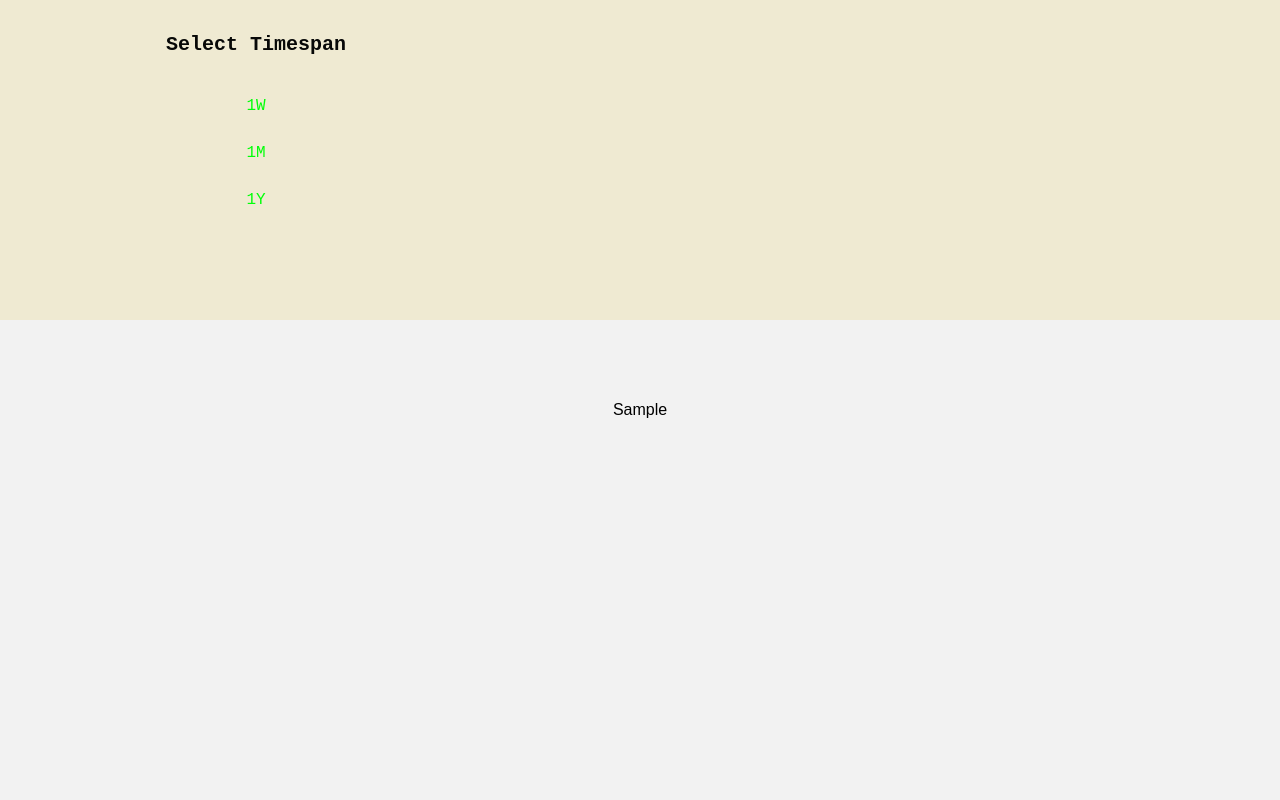
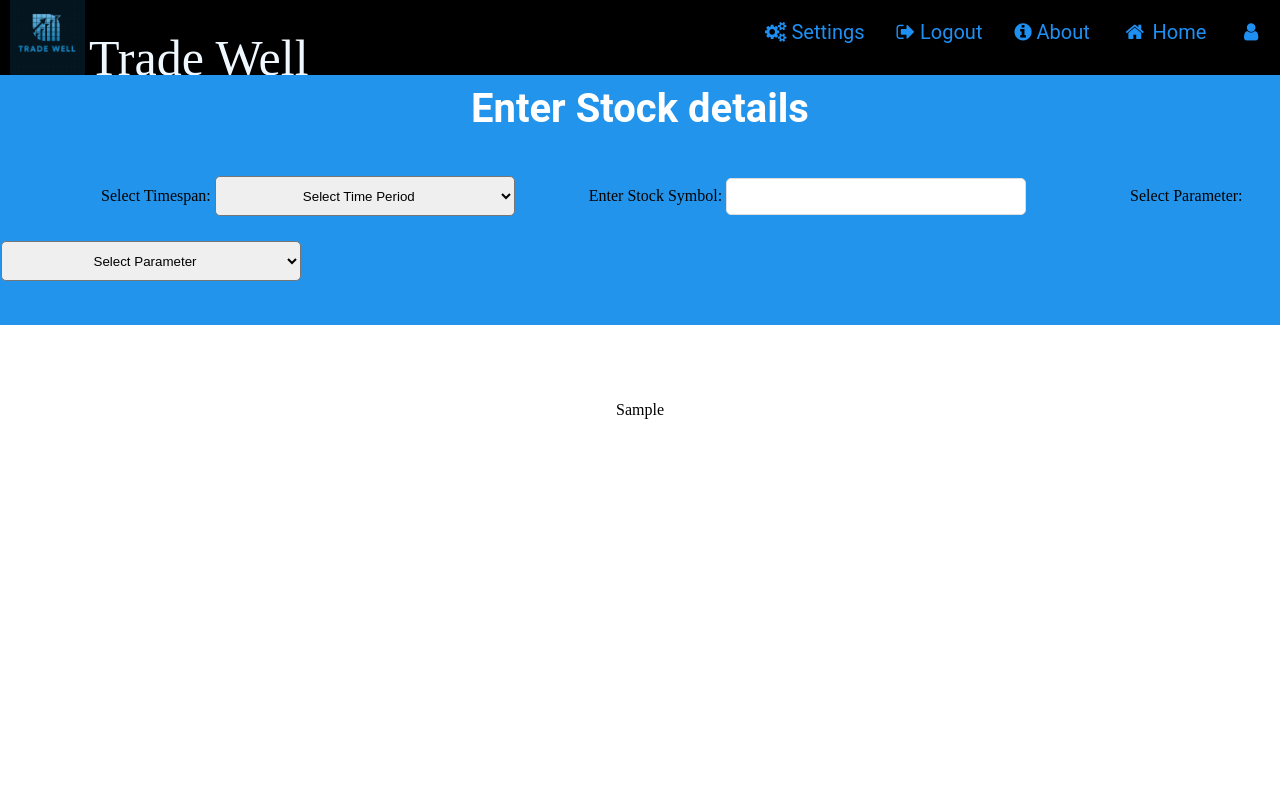
Before and after one commit to cs1597/COP290_Assign1, a Flask app: template templates/plot_stock.html in a window 1280 px wide. Run offline with Flask 3, Linux system fonts and the light colour scheme; the template is opened without the code that fills it: most values are stand-ins (such as "Sample title", 1, 10 or a date in 2020).

Commit message:
Added top nav bar

```diff
--- a/app.py
+++ b/app.py
@@ -78,6 +78,11 @@ def dashboard():
 def homepage():
     return render_template('homepage.html', username=session['username'])
 
+@app.route('/user_info')
+def user_info():
+    return render_template('user_page.html',username=session['username'])
+
+
 @app.route('/analyze_nifty', methods=['GET','POST'])
 def analyze_nifty():
     if request.method=="POST":
@@ -102,40 +107,50 @@ def analyze_nifty():
         plot_html=fig.to_html(full_html=False)
         return render_template('analyze_nifty.html',plot_html=plot_html)
 
-@app.route('/select_stock', methods=['GET','POST'])
-def select_stock():
-    return render_template('select_stock.html', username=session['username'])
-
-@app.route('/select_stocks', methods=['GET','POST'])
-def select_stocks():
-    return render_template('select_stocks.html', username=session['username'])
-
 @app.route('/stock_graph', methods=['GET', 'POST'])
 def stock_graph():
     if request.method == 'POST':
+        stck=request.form['stock']
+        session["selected_stock"]=stck
+        time_period = request.form['time_period']
         end_date = datetime.now().date()
-        if 'stock' in request.form:
-            stck=request.form['stock']
+        if time_period == '1W':
+            start_date = end_date - timedelta(weeks=1)
+        elif time_period == '1M':
+            start_date = end_date - timedelta(weeks=4)
+        elif time_period == '1Y':
+            start_date = end_date - timedelta(weeks=52)
+        elif time_period == '3Y':
+            start_date = end_date - timedelta(weeks=3*52)
+        elif time_period == '5Y':
+            start_date = end_date - timedelta(weeks=5*52)
+        else:
             start_date = end_date - timedelta(weeks=2*52)
-            session['selected_stock'] = stck
-        if 'time_period' in request.form:
-            stck=session.get('selected_stock', None)
-            time_period = request.form['time_period']
-            end_date = datetime.now().date()
-            if time_period == '1W':
-                start_date = end_date - timedelta(weeks=1)
-            elif time_period == '1M':
-                start_date = end_date - timedelta(weeks=4)
-            elif time_period == '1Y':
-                start_date = end_date - timedelta(weeks=52)
-            elif time_period == '3Y':
-                start_date = end_date - timedelta(weeks=3*52)
-            elif time_period == '5Y':
-                start_date = end_date - timedelta(weeks=5*52)
-            else:
-                start_date = end_date - timedelta(weeks=2*52)
+        param=request.form["parameter"]
         df = stock_df(symbol=stck, from_date=start_date, to_date=end_date, series="EQ")
-        trace1=go.Scatter(x=df['DATE'], y=df['CLOSE'], mode='lines', name=stck, line=dict(color='blue'))
+        trace1=go.Scatter(x=df['DATE'], y=df[param], mode='lines', name=stck, line=dict(color='blue'))
+        layout=go.Layout(
+            title=f'Stock Prices for {stck}',
+            xaxis_title='Date',
+            yaxis_title=param,
+            legend=dict(x=0, y=1, traceorder='normal'),
+            xaxis=dict(
+                type='date',
+                tickformat='%Y-%m-%d',
+            ),
+            width=1500,
+            height=400
+        )
+        fig=go.Figure(data=trace1,layout=layout)
+        plot_html=fig.to_html(full_html=False)
+        return render_template('plot_stock.html',plot_html=plot_html)
+    else:
+        stck="SBIN"
+        end_date = datetime.now().date()
+        start_date = end_date - timedelta(weeks=2*52)
+        param="CLOSE"
+        df = stock_df(symbol=stck, from_date=start_date, to_date=end_date, series="EQ")
+        trace1=go.Scatter(x=df['DATE'], y=df[param], mode='lines', name=stck, line=dict(color='blue'))
         layout=go.Layout(
             title=f'Stock Prices for {stck}',
             xaxis_title='Date',
@@ -150,45 +165,61 @@ def stock_graph():
         )
         fig=go.Figure(data=trace1,layout=layout)
         plot_html=fig.to_html(full_html=False)
-        return render_template('plot_stock.html',plot_html=plot_html)
+        return render_template('plot_stock.html')
+
+@app.route('/compare', methods=['GET', 'POST'])
+def compare():
+    if request.method == 'POST':
+        session.pop('selected_stocks', None)
+        symbols = request.form['stock'].split(',')
+        session['selected_stocks'] = symbols
+        time_period = request.form['time_period']
+        end_date = datetime.now().date()
+        if time_period == '1W':
+            start_date = end_date - timedelta(weeks=1)
+        elif time_period == '1M':
+            start_date = end_date - timedelta(weeks=4)
+        elif time_period == '1Y':
+            start_date = end_date - timedelta(weeks=52)
+        elif time_period == '3Y':
+            start_date = end_date - timedelta(weeks=3*52)
+        elif time_period == '5Y':
+            start_date = end_date - timedelta(weeks=5*52)
+        else:
+            start_date = end_date - timedelta(weeks=2*52)
+        plots = []
+        param=request.form["parameter"]
+        for stck in symbols:
+            stck=stck.strip()
+            df = stock_df(symbol=stck, from_date=start_date, to_date=end_date, series="EQ")
+            trace = go.Scatter(x=df['DATE'], y=df[param], mode='lines', name=stck, line=dict(color='blue'))
+            plots.append(trace)
+
+        layout = go.Layout(
+            title=f'Stock Prices for {", ".join(symbols)}',
+            xaxis_title='Date',
+            yaxis_title=param,
+            legend=dict(x=0, y=1, traceorder='normal'),
+            xaxis=dict(
+                type='date',
+                tickformat='%Y-%m-%d',
+            ),
+            width=1500,
+            height=400
+        )
+
+        fig = go.Figure(data=plots, layout=layout)
+        plot_html = fig.to_html(full_html=False)
+        return render_template('compare.html', plot_html=plot_html)
     else:
-        return render_template('stock_form.html')
-
-@app.route('/multiple_stock_graphs', methods=['GET', 'POST'])
-def multiple_stock_graphs():
-    if request.method == 'POST':
+        stck="SBIN"
         end_date = datetime.now().date()
-        if 'stock1' in request.form:
-            stck1=request.form['stock1']
-            start_date = end_date - timedelta(weeks=2*52)
-            session['selected_stock1'] = stck1
-        if 'stock2' in request.form:
-            stck2=request.form['stock2']
-            start_date = end_date - timedelta(weeks=2*52)
-            session['selected_stock2'] = stck2
-        if 'time_period' in request.form:
-            stck1=session.get('selected_stock1', None)
-            stck2=session.get('selected_stock2', None)
-            time_period = request.form['time_period']
-            end_date = datetime.now().date()
-            if time_period == '1W':
-                start_date = end_date - timedelta(weeks=1)
-            elif time_period == '1M':
-                start_date = end_date - timedelta(weeks=4)
-            elif time_period == '1Y':
-                start_date = end_date - timedelta(weeks=52)
-            elif time_period == '3Y':
-                start_date = end_date - timedelta(weeks=3*52)
-            elif time_period == '5Y':
-                start_date = end_date - timedelta(weeks=5*52)
-            else:
-                start_date = end_date - timedelta(weeks=2*52)
-        df1 = stock_df(symbol=stck1, from_date=start_date, to_date=end_date, series="EQ")
-        df2 = stock_df(symbol=stck2, from_date=start_date, to_date=end_date, series="EQ")
-        trace1=go.Scatter(x=df1['DATE'], y=df1['CLOSE'], mode='lines', name=stck1, line=dict(color='blue'))
-        trace2=go.Scatter(x=df2['DATE'], y=df2['CLOSE'], mode='lines', name=stck2, line=dict(color='red'))
+        start_date = end_date - timedelta(weeks=2*52)
+        param="CLOSE"
+        df = stock_df(symbol=stck, from_date=start_date, to_date=end_date, series="EQ")
+        trace1=go.Scatter(x=df['DATE'], y=df[param], mode='lines', name=stck, line=dict(color='blue'))
         layout=go.Layout(
-            title=f'Stock Prices for {stck1} and {stck2}',
+            title=f'Stock Prices for {stck}',
             xaxis_title='Date',
             yaxis_title='Close Price',
             legend=dict(x=0, y=1, traceorder='normal'),
@@ -199,11 +230,60 @@ def multiple_stock_graphs():
             width=1500,
             height=400
         )
-        fig=go.Figure(data=[trace1,trace2],layout=layout)
+        fig=go.Figure(data=trace1,layout=layout)
         plot_html=fig.to_html(full_html=False)
-        return render_template('compare.html',plot_html=plot_html)
-    else:
-        return render_template('multiple_stock_form.html')
+        return render_template('compare.html')
+
+# @app.route('/multiple_stock_graphs', methods=['GET', 'POST'])
+# def multiple_stock_graphs():
+#     if request.method == 'POST':
+#         end_date = datetime.now().date()
+#         if 'stock1' in request.form:
+#             stck1=request.form['stock1']
+#             start_date = end_date - timedelta(weeks=2*52)
+#             session['selected_stock1'] = stck1
+#         if 'stock2' in request.form:
+#             stck2=request.form['stock2']
+#             start_date = end_date - timedelta(weeks=2*52)
+#             session['selected_stock2'] = stck2
+#         if 'time_period' in request.form:
+#             stck1=session.get('selected_stock1', None)
+#             stck2=session.get('selected_stock2', None)
+#             time_period = request.form['time_period']
+#             end_date = datetime.now().date()
+#             if time_period == '1W':
+#                 start_date = end_date - timedelta(weeks=1)
+#             elif time_period == '1M':
+#                 start_date = end_date - timedelta(weeks=4)
+#             elif time_period == '1Y':
+#                 start_date = end_date - timedelta(weeks=52)
+#             elif time_period == '3Y':
+#                 start_date = end_date - timedelta(weeks=3*52)
+#             elif time_period == '5Y':
+#                 start_date = end_date - timedelta(weeks=5*52)
+#             else:
+#                 start_date = end_date - timedelta(weeks=2*52)
+#         df1 = stock_df(symbol=stck1, from_date=start_date, to_date=end_date, series="EQ")
+#         df2 = stock_df(symbol=stck2, from_date=start_date, to_date=end_date, series="EQ")
+#         trace1=go.Scatter(x=df1['DATE'], y=df1['CLOSE'], mode='lines', name=stck1, line=dict(color='blue'))
+#         trace2=go.Scatter(x=df2['DATE'], y=df2['CLOSE'], mode='lines', name=stck2, line=dict(color='red'))
+#         layout=go.Layout(
+#             title=f'Stock Prices for {stck1} and {stck2}',
+#             xaxis_title='Date',
+#             yaxis_title='Close Price',
+#             legend=dict(x=0, y=1, traceorder='normal'),
+#             xaxis=dict(
+#                 type='date',
+#                 tickformat='%Y-%m-%d',
+#             ),
+#             width=1500,
+#             height=400
+#         )
+#         fig=go.Figure(data=[trace1,trace2],layout=layout)
+#         plot_html=fig.to_html(full_html=False)
+#         return render_template('compare.html',plot_html=plot_html)
+#     else:
+#         return render_template('multiple_stock_form.html')
 
 @app.route('/logout')
 def logout():
--- a/static/style.css
+++ b/static/style.css
@@ -1,13 +1,14 @@
 /* style.css */
-body {
-    font-family: 'Arial', sans-serif;
-    background-color: #f2f2f2;
+/* body {
+
+    font-family: 'Roboto',sans-serif;
+    background-color: #081038;
     display: flex;
-    justify-content: center;
     align-items: center;
     height: 100vh;
     margin: 0;
-}
+    justify-content: space-between;
+} */
 
 .sidenav {
     height: 100%; /* Full-height: remove this if you want "auto" height */
@@ -125,50 +128,72 @@ body {
 /* style.css */
 
 .topnav {
-    height:300px; /* Full-height: remove this if you want "auto" height */
+    margin-top:75px ;
+    height:250px; /* Full-height: remove this if you want "auto" height */
     width:100%; /* Set the width of the sidebar */
     position: fixed; /* Fixed Sidebar (stay in place on scroll) */
     z-index: 1; /* Stay on top */
     top: 0; /* Stay at the top */
     left: 0;
-    background-color: #efead2;
+    background-color: #2394eb;
     overflow-x: hidden; /* Disable horizontal scroll */
-    padding-top: 20px;
+    padding-top: 0px;
 }
 
 .topnav form{
-    height: 200px;
-    width: 40%;
+    display: flex;
+    flex-direction: column;
+    align-items: center;
+    margin-top:150px;
+    height: 150px;
+    width: 100%;
     position: fixed;
     z-index:1;
     top:0;
     left:0;
-    background-color: #efead2;
+    background-color: #2394eb;
     overflow-x: hidden; /* Disable horizontal scroll */
-    padding-top: 20px;
+    padding-top: 0px;
+}
+
+.topnav select{
+    width: 300px;
+    height: 40px;
+    padding-top:5px ;
+    padding-bottom: 5px;
+    text-align: center;
+}
+
+.topnav select option{
+    font-family: 'Roboto',sans-serif;
+    font-size: 25 px;
+    text-align: center;
 }
 
 .topnav h1{
-    font-family: 'Courier New', monospace;
-    color:#070807;
+    margin-top: 10px;
+    margin-bottom: 10px;
+    font-family: 'Roboto',sans-serif;
+    color:#ffffff;
     /* text-align: left; */
     text-align: center;
-    font-size : 20px;
-    padding-bottom: 20px;
+    font-size : 40px;
+    padding-bottom: 0px;
+    padding-top: 0px;
 }
 
 .topnav button {
-    font-family: 'Courier New', monospace;
+    font-family: 'Roboto',sans-serif;
     padding: 6px 8px 6px 8px;
     font-size: 16px;
-    color:#00ff08;
-    background-color:#efead2 ;
+    color:#ffffff;
+    background-color:#2394eb ;
     display: block;
 }
 
 .topnav button:hover {
-  color: #44a812;
-  background-color: #7f815b;
+  color: #ffffff;
+  background-color: #2394eb;
 }
 
 .topnav form .form-group{
@@ -194,6 +219,7 @@ body {
 
 .form-group {
     margin-bottom: 15px;
+    border-radius: 5px;
 }
 
 input[type="text"], input[type="password"] {
@@ -286,3 +312,84 @@ html, body {
     box-shadow: 0 0 10px rgba(0,0,0,0.1);
     text-align: center;
 }
+
+.top_nav_bar {
+    margin-top:0px;
+    background-color: #000000;
+    overflow: hidden;
+    height:75px; /* Full-height: remove this if you want "auto" height */
+    width:100%; /* Set the width of the sidebar */
+    position: fixed; /* Fixed Sidebar (stay in place on scroll) */
+    z-index: 1; /* Stay on top */
+    top: 0; /* Stay at the top */
+    left: 0;
+    padding-top: 0px;
+  }
+
+  /* Style the links inside the navigation bar */
+  .top_nav_bar a {
+    float: right;
+    color: #1f90f3;
+    text-align: center;
+    font-family: 'Roboto',sans-serif;
+    padding: 14px 16px;
+    text-decoration: none;
+    font-size: 20px;
+    top:10px;
+    margin-top:10px;
+    display: block;
+    padding-top: 10px;
+  }
+
+  /* Change the color of links on hover */
+  .top_nav_bar a:hover {
+    background-color: #1f90f3;
+    color: #ffffff;
+    border-radius:5px;
+  }
+
+  /* Add a color to the active/current link */
+  .top_nav_bar a.active {
+    background-color: #1f90f3;
+    color: rgb(0, 0, 0);
+  }
+.top_nav_bar span{
+    color:aliceblue;
+    font-size: 50px;
+    padding-bottom: 10px;
+    margin-bottom: 20px;
+    margin-top:-10px;
+    top:0px;
+    text-align: center;
+}
+
+.user-info-container {
+    display: flex;
+    align-items: center;
+    margin-left: 10px;
+}
+.user-info-container span{
+    display: flex;
+    align-items: center;
+    margin-left: 10px;
+    left:0px;
+}
+.user-image {
+    width: 200px;
+    height: 200px;
+}
+
+.user-details {
+    display: flex;
+    flex-direction: column;
+}
+
+.body_user{
+    font-family: 'Roboto',sans-serif;
+    background-color: #630d10;
+    display: flex;
+    justify-content: center;
+    align-items: center;
+    height: 100vh;
+    margin: 0;
+}
--- a/templates/homepage.html
+++ b/templates/homepage.html
@@ -8,8 +8,8 @@
 <div class="sidenav">
     <h1>Homepage</h1>
     <a href="/logout" class="sidenav-button">Logout</a>
-    <a href="/select_stock" class="sidenav-button">Analyze Stock</a>
-    <a href="/select_stocks" class="sidenav-button">Compare Stocks</a>
+    <a href="/stock_graph" class="sidenav-button">Analyze Stock</a>
+    <a href="/compare" class="sidenav-button">Compare Stocks</a>
 </div>
 
 <div class="nifty">
--- a/templates/plot_stock.html
+++ b/templates/plot_stock.html
@@ -7,23 +7,46 @@
     <title>Plotly Plot</title>
 </head>
 <body>
+    <link rel="stylesheet" href="https://cdnjs.cloudflare.com/ajax/libs/font-awesome/4.7.0/css/font-awesome.min.css">
+    <div class="top_nav_bar">
+        <img src="static\Screenshot 2024-01-28 002008.png" width="75px" height="75px" id=logo alt="Logo image" style="margin-left: 10px;" />
+        <span class="website-name">Trade Well</span>
+        <a href="/user_info"><i class="fa fa-fw fa-user"></i></a>
+        <a href="/homepage"><i class="fa fa-fw fa-home"></i> Home</a>
+        <a href="/about"><i class="fa fa-info-circle"></i> About</a>
+        <a href="/logout"><i class="fa fa-sign-out"></i> Logout</a>
+        <a href="/settings"><i class="fa fa-cogs"></i> Settings</a>
+    </div>
     <div class="topnav">
+        <h1>Enter Stock details</h1>
         <form action="/stock_graph" method="post">
-            <h1>Select Timespan</h1>
             <div class="form-group">
-                <button type="submit" name="time_period" value="1W">1W</button>
+                <label for="time_period" style="margin-left: 100px;">Select Timespan: </label>
+                <select name="time_period" required style="margin-top: 25px; margin-left: 0px;border-radius: 5px">
+                    <option value="" disabled selected>Select Time Period</option>
+                    <option value="1W">1 Week</option>
+                    <option value="1M">1 Month</option>
+                    <option value="1Y">1 Year</option>
+                    <option value="3Y">3 Years</option>
+                    <option value="5Y">5 Years</option>
+                </select>
+                <label for="stock" style="margin-left: 70px;">Enter Stock Symbol:</label>
+                <input type="text" id="stock" name="stock" required style="width: 300px;">
+                <label for="parameter" style="margin-left: 100px;">Select Parameter: </label>
+                <select name="parameter" required style="margin-top: 25px; margin-left: 0px; border-radius: 5px">
+                    <option value="" disabled selected>Select Parameter</option>
+                    <option value="OPEN">OPEN</option>
+                    <option value="HIGH">HIGH</option>
+                    <option value="LOW">LOW</option>
+                    <option value="LTP">LTP</option>
+                    <option value="CLOSE">CLOSE</option>
+                    <option value="VOLUME">VOLUME</option>
+                    <option value="VALUE">VALUE</option>
+                    <option value="NO OF TRADES">NUMBER OF TRADES</option>
+                </select>
             </div>
             <div class="form-group">
-                <button type="submit" name="time_period" value="1M">1M</button>
-            </div>
-            <div class="form-group">
-                <button type="submit" name="time_period" value="1Y">1Y</button>
-            </div>
-            <div class="form-group">
-                <button type="submit" name="time_period" value="3Y">3Y</button>
-            </div>
-            <div class="form-group">
-                <button type="submit" name="time_period" value="5Y">5Y</button>
+                <button type="submit">Submit</button>
             </div>
         </form>
     </div>
```
Also changed, not shown: other parts of static/style.css (+12 -10 lines), templates/compare.html (+26 -13 lines), templates/user_page.html (added, +32 -0 lines), instance/users.db, ranmage.png (added), static/9131529.png (added), static/Screenshot 2024-01-28 002008.png (added).
